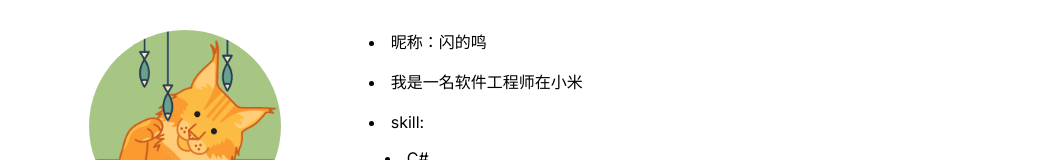
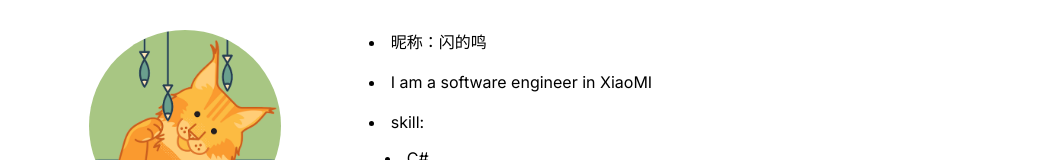
Before and after one commit to shandeming/shineee_blog, a Next.js app: page /about in a window 1280 px wide. Shown: the part 243-403 px from the top of the page, without its empty margins (119-1160 px from the left). Built offline with nearby package versions, Linux system fonts and the light colour scheme.

Commit message:
change the about information

```diff
--- a/src/app/about/page.tsx
+++ b/src/app/about/page.tsx
@@ -8,7 +8,7 @@ export const metadata: Metadata = {
 
 const About = () => {
   const username = "闪的鸣";
-  const description = "我是一名软件工程师在小米";
+  const description = "I am a software engineer in XiaoMI";
   const skills = ["c#", "python", "rust", "go"];
   return (
     <div className="divide-y">
```
